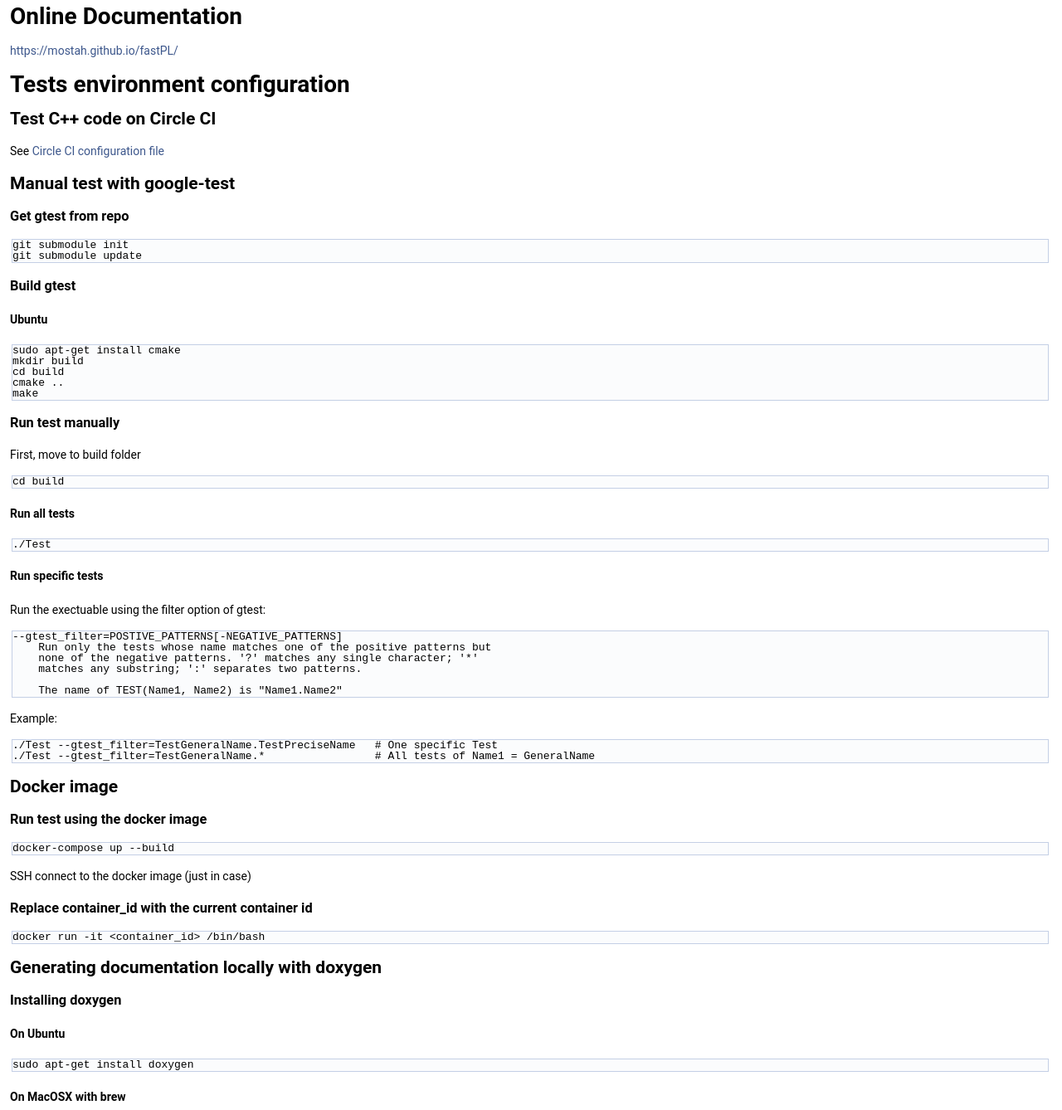
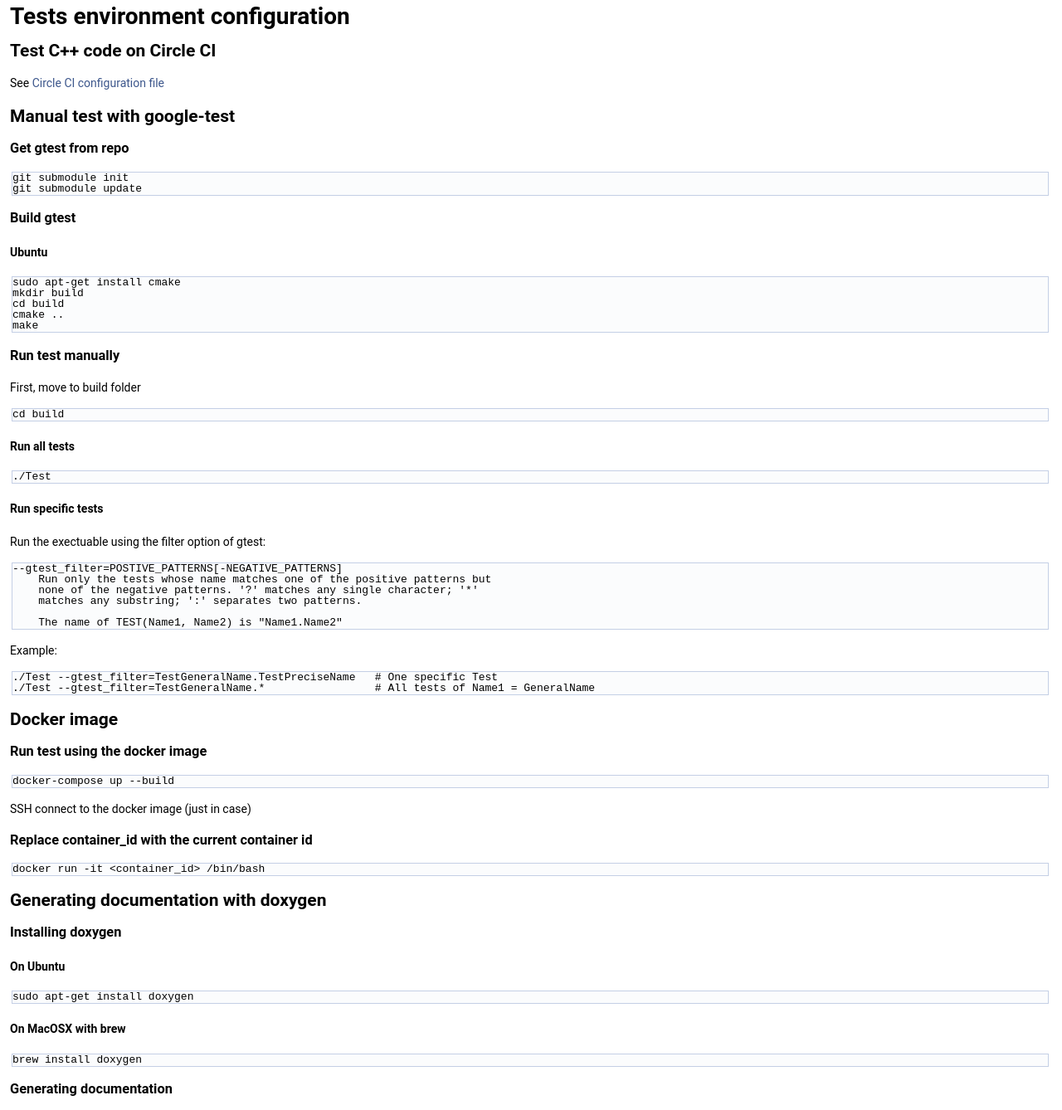
Before and after one commit to Mostah/fastPL, a plain HTML site: page md___users__thomas_vindard_1__desktop_3_a__projet_fast_p_l__r_e_a_d_m_e.html in a window 1280 px wide. Shown: the part 381-1719 px from the top of the page at 83% size. Drawn offline with Linux system fonts and the light colour scheme.

Commit message:
updated doc with the latest version of master

```diff
--- a/md___users__thomas_vindard_1__desktop_3_a__projet_fast_p_l__r_e_a_d_m_e.html
+++ b/md___users__thomas_vindard_1__desktop_3_a__projet_fast_p_l__r_e_a_d_m_e.html
@@ -76,35 +76,32 @@ Repository structure</h1>
 <li><a href="https://github.com/Mostah/fastPL/tree/master/.circleci">.circleci</a> : CircleCi configuration</li>
 </ul>
 <h1><a class="anchor" id="autotoc_md2"></a>
-Online Documentation</h1>
-<p><a href="https://mostah.github.io/fastPL/">https://mostah.github.io/fastPL/</a></p>
-<h1><a class="anchor" id="autotoc_md3"></a>
 Tests environment configuration</h1>
-<h2><a class="anchor" id="autotoc_md4"></a>
+<h2><a class="anchor" id="autotoc_md3"></a>
 Test C++ code on Circle CI</h2>
 <p>See <a href="https://github.com/Mostah/fastPL/blob/master/.circleci/config.yml">Circle CI configuration file</a></p>
-<h2><a class="anchor" id="autotoc_md5"></a>
+<h2><a class="anchor" id="autotoc_md4"></a>
 Manual test with google-test</h2>
-<h3><a class="anchor" id="autotoc_md6"></a>
+<h3><a class="anchor" id="autotoc_md5"></a>
 Get gtest from repo</h3>
 <div class="fragment"><div class="line">git submodule init</div>
 <div class="line">git submodule update</div>
-</div><!-- fragment --><h3><a class="anchor" id="autotoc_md7"></a>
+</div><!-- fragment --><h3><a class="anchor" id="autotoc_md6"></a>
 Build gtest</h3>
-<h4><a class="anchor" id="autotoc_md8"></a>
+<h4><a class="anchor" id="autotoc_md7"></a>
 Ubuntu</h4>
 <div class="fragment"><div class="line">sudo apt-get install cmake</div>
 <div class="line">mkdir build</div>
 <div class="line">cd build</div>
 <div class="line">cmake ..</div>
 <div class="line">make</div>
-</div><!-- fragment --><h3><a class="anchor" id="autotoc_md9"></a>
+</div><!-- fragment --><h3><a class="anchor" id="autotoc_md8"></a>
 Run test manually</h3>
 <p>First, move to build folder </p><div class="fragment"><div class="line">cd build</div>
-</div><!-- fragment --><h4><a class="anchor" id="autotoc_md10"></a>
+</div><!-- fragment --><h4><a class="anchor" id="autotoc_md9"></a>
 Run all tests</h4>
 <div class="fragment"><div class="line">./Test  </div>
-</div><!-- fragment --><h4><a class="anchor" id="autotoc_md11"></a>
+</div><!-- fragment --><h4><a class="anchor" id="autotoc_md10"></a>
 Run specific tests</h4>
 <p>Run the exectuable using the filter option of gtest: </p><div class="fragment"><div class="line">--gtest_filter=POSTIVE_PATTERNS[-NEGATIVE_PATTERNS]</div>
 <div class="line">    Run only the tests whose name matches one of the positive patterns but</div>
@@ -114,26 +111,26 @@ Run specific tests</h4>
 <div class="line">    The name of TEST(Name1, Name2) is &quot;Name1.Name2&quot;</div>
 </div><!-- fragment --><p>Example: </p><div class="fragment"><div class="line">./Test --gtest_filter=TestGeneralName.TestPreciseName   # One specific Test</div>
 <div class="line">./Test --gtest_filter=TestGeneralName.*                 # All tests of Name1 = GeneralName </div>
-</div><!-- fragment --><h2><a class="anchor" id="autotoc_md12"></a>
+</div><!-- fragment --><h2><a class="anchor" id="autotoc_md11"></a>
 Docker image</h2>
-<h3><a class="anchor" id="autotoc_md13"></a>
+<h3><a class="anchor" id="autotoc_md12"></a>
 Run test using the docker image</h3>
 <div class="fragment"><div class="line">docker-compose up --build</div>
 </div><!-- fragment --><p>SSH connect to the docker image (just in case)</p>
-<h3><a class="anchor" id="autotoc_md14"></a>
+<h3><a class="anchor" id="autotoc_md13"></a>
 Replace container_id with the current container id</h3>
 <div class="fragment"><div class="line">docker run -it &lt;container_id&gt; /bin/bash </div>
-</div><!-- fragment --><h2><a class="anchor" id="autotoc_md15"></a>
-Generating documentation locally with doxygen</h2>
-<h3><a class="anchor" id="autotoc_md16"></a>
+</div><!-- fragment --><h2><a class="anchor" id="autotoc_md14"></a>
+Generating documentation with doxygen</h2>
+<h3><a class="anchor" id="autotoc_md15"></a>
 Installing doxygen</h3>
-<h4><a class="anchor" id="autotoc_md17"></a>
+<h4><a class="anchor" id="autotoc_md16"></a>
 On Ubuntu</h4>
 <div class="fragment"><div class="line">sudo apt-get install doxygen</div>
-</div><!-- fragment --><h4><a class="anchor" id="autotoc_md18"></a>
+</div><!-- fragment --><h4><a class="anchor" id="autotoc_md17"></a>
 On MacOSX with brew</h4>
 <div class="fragment"><div class="line">brew install doxygen</div>
-</div><!-- fragment --><h3><a class="anchor" id="autotoc_md19"></a>
+</div><!-- fragment --><h3><a class="anchor" id="autotoc_md18"></a>
 Generating documentation</h3>
 <div class="fragment"><div class="line">cd doxygen</div>
 <div class="line">cmake .</div>
```
